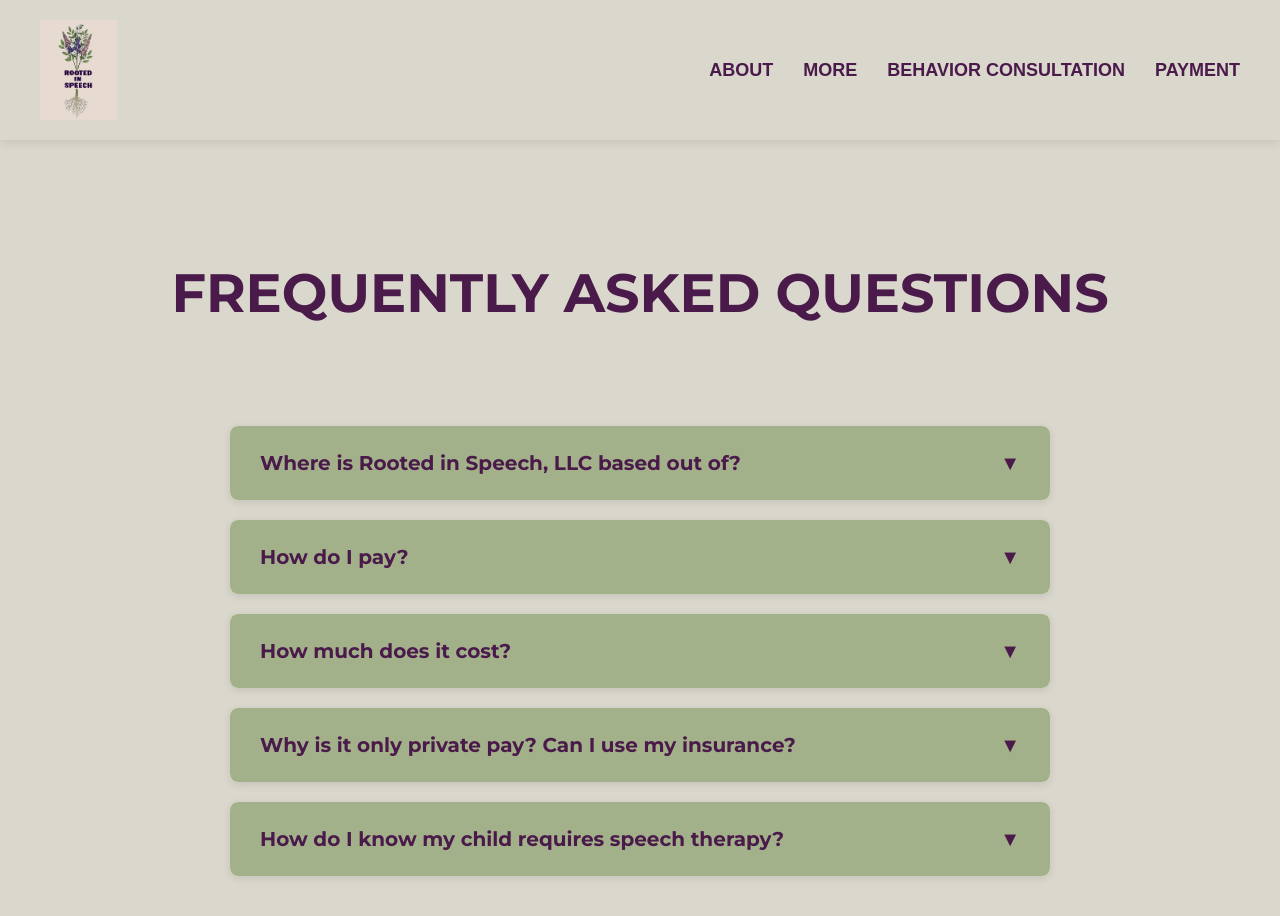
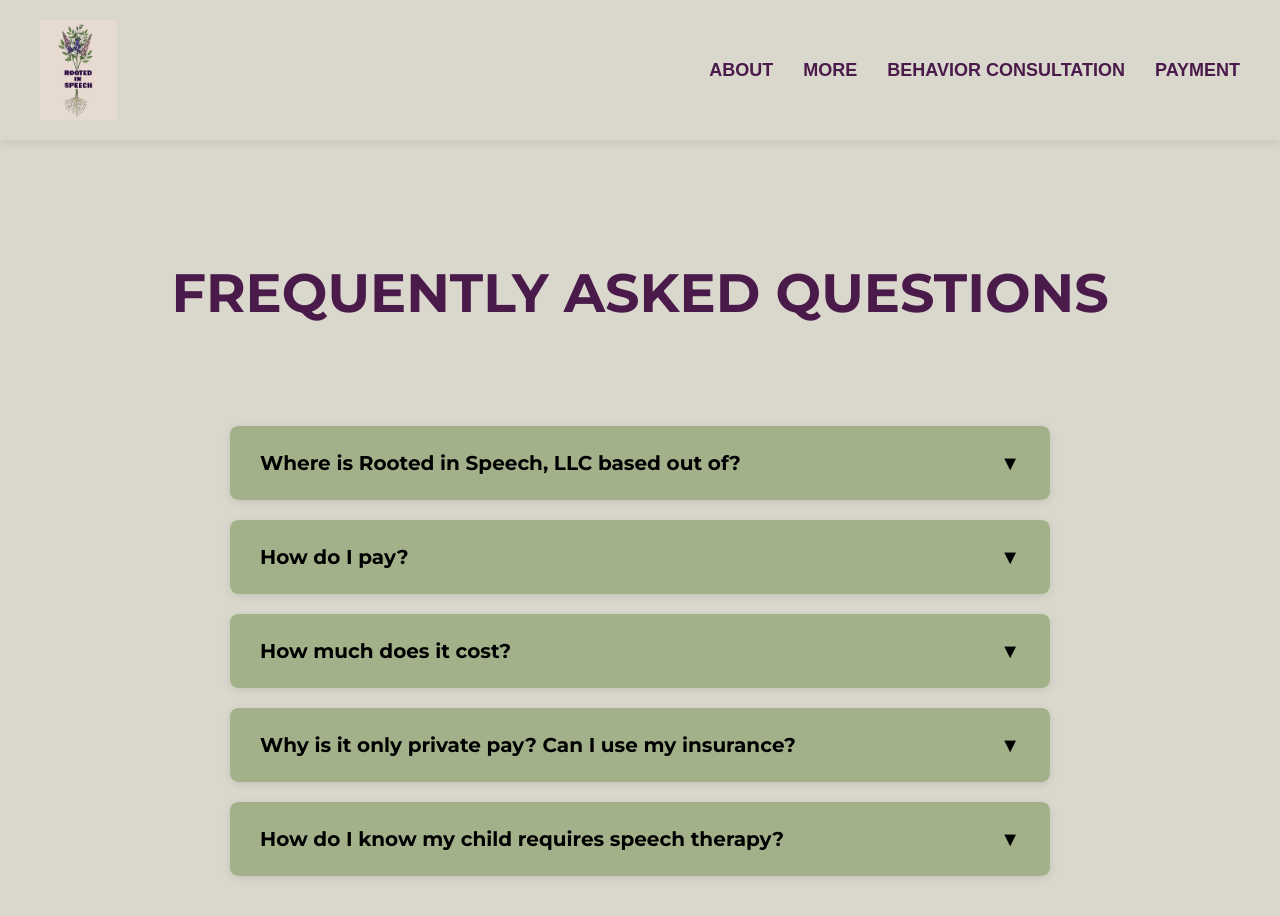
Before and after one commit to asiyahshoeb/rooted-in-speech, a React (Create React App) app: page / in a window 1280 px wide. Both pictures are taken after a click on the button "MORE". Shown: the top 916 px of the page. Built offline with nearby package versions, Linux system fonts and the light colour scheme.

Commit message:
FAQ make black?

```diff
--- a/src/App.css
+++ b/src/App.css
@@ -241,7 +241,7 @@ main {
 .faq-question {
   padding: 25px 30px;
   background: var(--sage);
-  color: var(--purple);
+  color: black;
   font-weight: bold;
   font-size: 20px;
   cursor: pointer;
```
